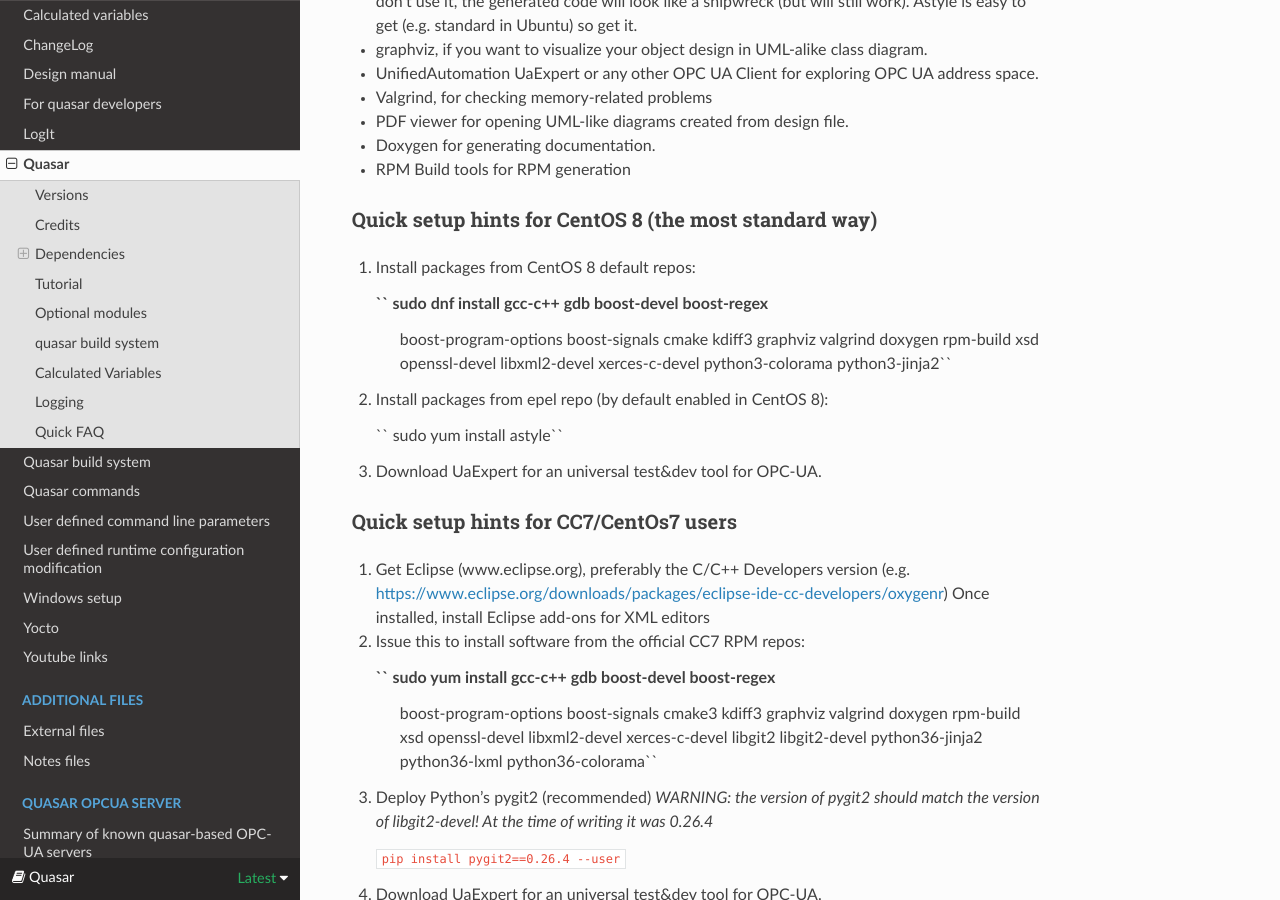
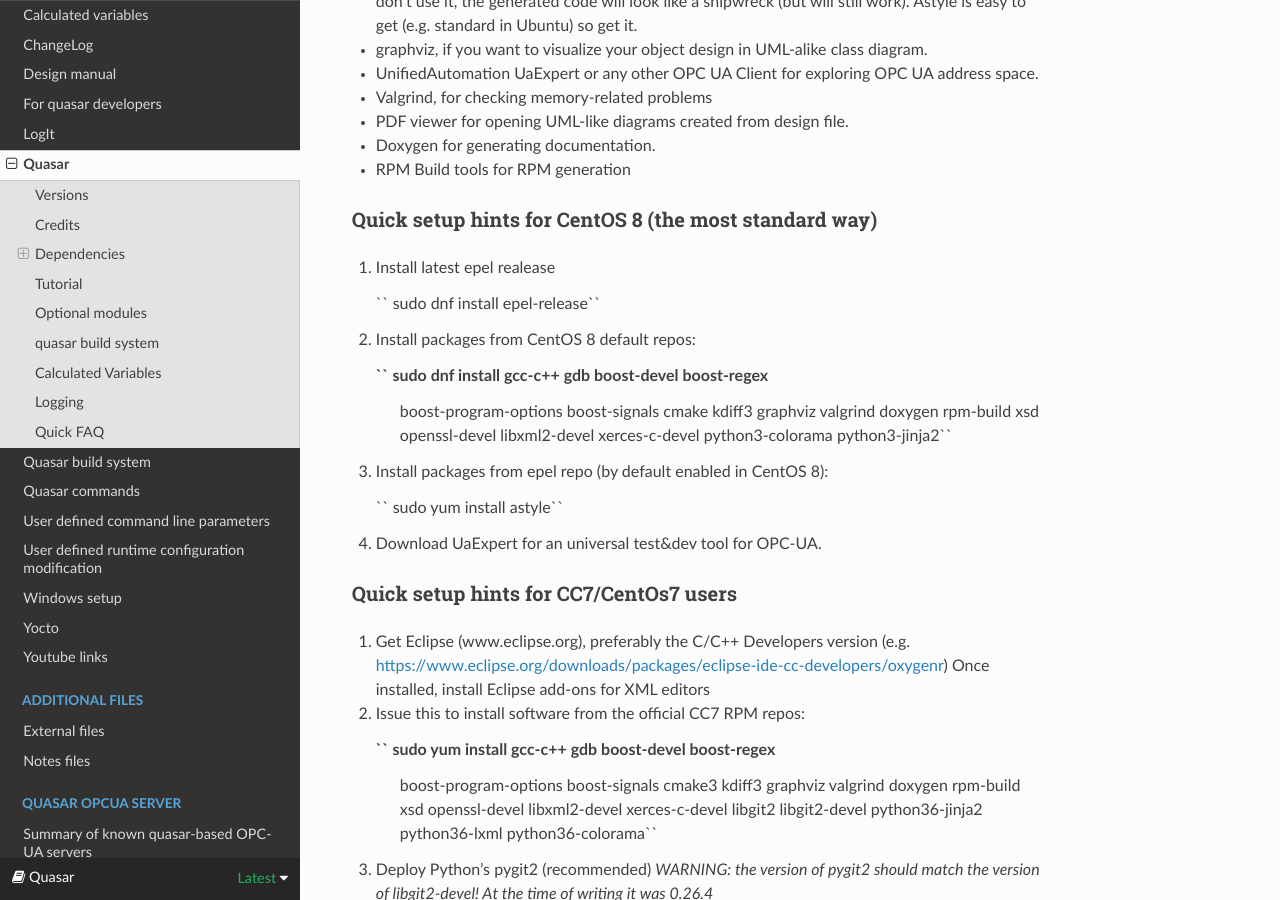
Before and after one commit to quasar-team/quasar, a Sphinx documentation site: the page built from Documentation/source/quasar.rst, in a window 1280 px wide and 900 px high, scrolled down 2377 px. Built offline with Sphinx 7.4.7 and the Read the Docs theme 2.0.0, drawn with Linux system fonts in a browser that asks for light colours.

Commit message:
Adding missiing information about EPEL dependencies

```diff
--- a/Documentation/source/quasar.rst
+++ b/Documentation/source/quasar.rst
@@ -120,6 +120,10 @@ Recommended:
 
 Quick setup hints for CentOS 8 (the most standard way)
 ~~~~~~~~~~~~~~~~~~~~~~~~~~~~~~~~~~~~~~~~~~~~~~~~~~~~~~
+
+#. Install latest epel realease
+
+   `` sudo dnf install epel-release``
 
 #. Install packages from CentOS 8 default repos:
 
```
